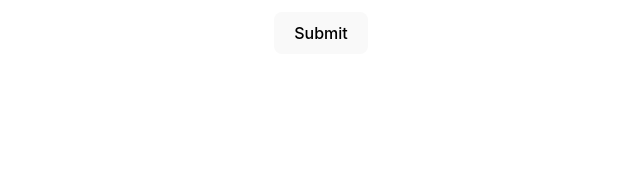
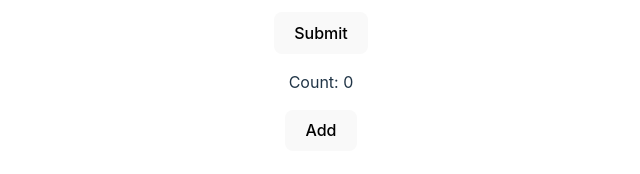
Before and after one commit to LeslieKornes/RHF, a React (Vite) app: page / in a window 1280 px wide. Shown: the part 882-1056 px from the top of the page, without its empty margins (319-959 px from the left). Before the commit the page ends 968 px from the top, so only its background shows below. Built offline with nearby package versions, Linux system fonts and the light colour scheme.

Commit message:
add MyComponent

```diff
--- a/src/App.tsx
+++ b/src/App.tsx
@@ -1,14 +1,15 @@
-import './App.css';
+import "./App.css";
 
-import { YouTubeForm } from './components/YouTubeForm';
+import { YouTubeForm } from "./components/YouTubeForm";
+import { MyComponent } from "./components/MyComponent";
 
 function App() {
-
   return (
     <div>
       <YouTubeForm />
+      <MyComponent />
     </div>
-  )
+  );
 }
 
-export default App
+export default App;
--- /dev/null
+++ b/src/components/MyComponent.tsx
@@ -0,0 +1,18 @@
+import { useState, useEffect } from "react";
+
+export const MyComponent = () => {
+  const [count, setCount] = useState(0);
+
+  function addCount() {
+    setCount((c) => c + 1);
+  }
+
+  return (
+    <div>
+      <p>Count: {count}</p>
+      <button onClick={addCount}>Add</button>
+    </div>
+  );
+};
+
+export default MyComponent;
```
